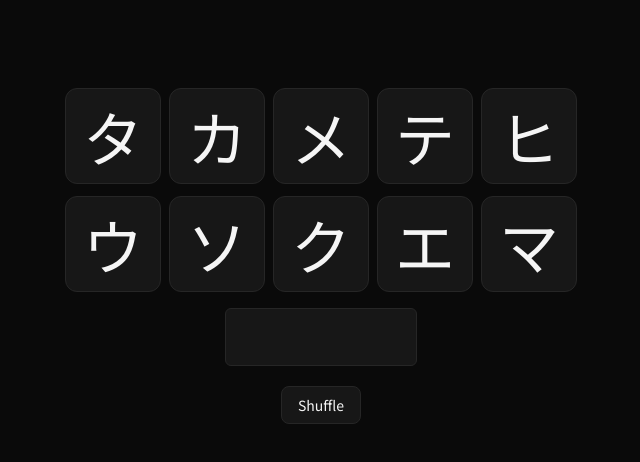
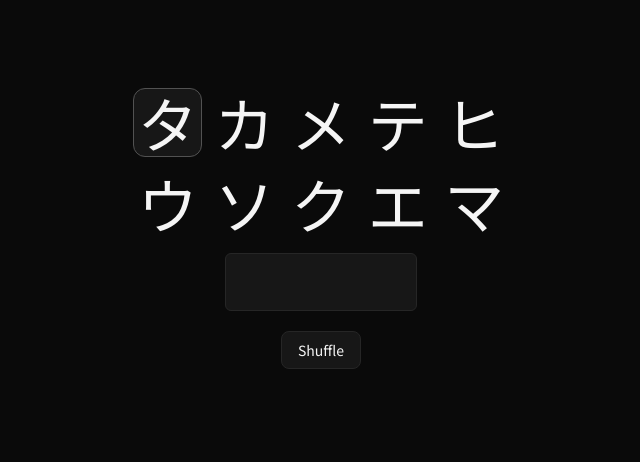
Before and after one commit to paltin/katakana, a React (Vite) app: page / in a window 1280 px wide. Shown: the top 462 px of the page, without its empty margins (319-959 px from the left). Built offline with nearby package versions, Linux system fonts and the light colour scheme.

Commit message:
ui(tile): increase current frame size by 10%

```diff
--- a/src/App.tsx
+++ b/src/App.tsx
@@ -1,34 +1,90 @@
-import { useMemo, useState } from 'react';
+import { useEffect, useMemo, useState } from 'react';
 import { KATAKANA, pickRandom } from './data/katakana';
 import type { Kana } from './data/katakana';
 import './style.css';
 
 export default function App() {
   const [seed, setSeed] = useState(() => Math.random());
+  const [currentIndex, setCurrentIndex] = useState(0);
+  const [input, setInput] = useState("");
+  const [flash, setFlash] = useState(false);
 
   const selection: Kana[] = useMemo(() => {
     return pickRandom(KATAKANA, 10);
   }, [seed]);
 
+  // Reset state when the selection reshuffles
+  useEffect(() => {
+    setCurrentIndex(0);
+    setInput("");
+    setFlash(false);
+  }, [seed]);
+
+  const current = selection[currentIndex];
+
+  function requiredLength(romaji: string) {
+    const v = ["a", "i", "u", "e", "o"];
+    return v.includes(romaji.toLowerCase()) ? 1 : 2;
+  }
+
+  function advance() {
+    if (currentIndex < selection.length - 1) {
+      setCurrentIndex((x) => x + 1);
+    } else {
+      // Regenerate new set and start from first
+      setSeed(Math.random());
+    }
+    setInput("");
+  }
+
+  function flashErrorTwice() {
+    // Toggle a ring class twice to create a visible flash
+    setFlash(true);
+    setTimeout(() => setFlash(false), 130);
+    setTimeout(() => setFlash(true), 260);
+    setTimeout(() => setFlash(false), 390);
+  }
+
+  function onChange(e: React.ChangeEvent<HTMLInputElement>) {
+    const val = e.target.value;
+    setInput(val);
+    if (!current) return;
+    const need = requiredLength(current.romaji);
+    if (val.length >= need) {
+      const expected = current.romaji.slice(0, need).toLowerCase();
+      if (val.slice(0, need).toLowerCase() === expected) {
+        advance();
+      } else {
+        setInput("");
+        flashErrorTwice();
+      }
+    }
+  }
+
   return (
     <div className="min-h-dvh bg-neutral-950 text-neutral-100">
       <div className="w-full max-w-4xl mx-auto p-6 pt-[5.5rem] text-center">
         <div className="grid grid-cols-[repeat(2,max-content)] md:grid-cols-[repeat(5,max-content)] gap-x-2 gap-y-3 justify-center items-center">
-          {selection.map((item) => (
-            <div
-              key={item.kana}
-              className="w-20 md:w-24 aspect-square grid place-items-center rounded-xl border border-neutral-800 bg-neutral-900 text-6xl transition hover:-translate-y-0.5 hover:bg-neutral-800"
-              title={item.romaji}
-            >
-              {item.kana}
-            </div>
-          ))}
+          {selection.map((item, idx) => {
+            const isCurrent = idx === currentIndex;
+            const base = "w-[3.575rem] md:w-[4.29rem] aspect-square grid place-items-center rounded-xl text-6xl transition";
+            const visual = isCurrent
+              ? `${base} border ${flash ? 'ring-2 ring-neutral-300' : ''} border-neutral-600 bg-neutral-900 hover:-translate-y-0.5 hover:bg-neutral-800`
+              : `${base} border border-transparent bg-transparent`;
+            return (
+              <div key={item.kana} className={visual} title={item.romaji}>
+                {item.kana}
+              </div>
+            );
+          })}
         </div>
         <div className="mt-4 flex justify-center">
           <input
             type="text"
             aria-label="Answer"
             className="w-[10.5rem] md:w-48 rounded-md border border-neutral-800 bg-neutral-900 px-3 py-3 text-[1.6rem] leading-tight text-neutral-400 [font-family:Tahoma] focus:outline-none focus:ring-2 focus:ring-neutral-700"
+            value={input}
+            onChange={onChange}
           />
         </div>
         <button
```
